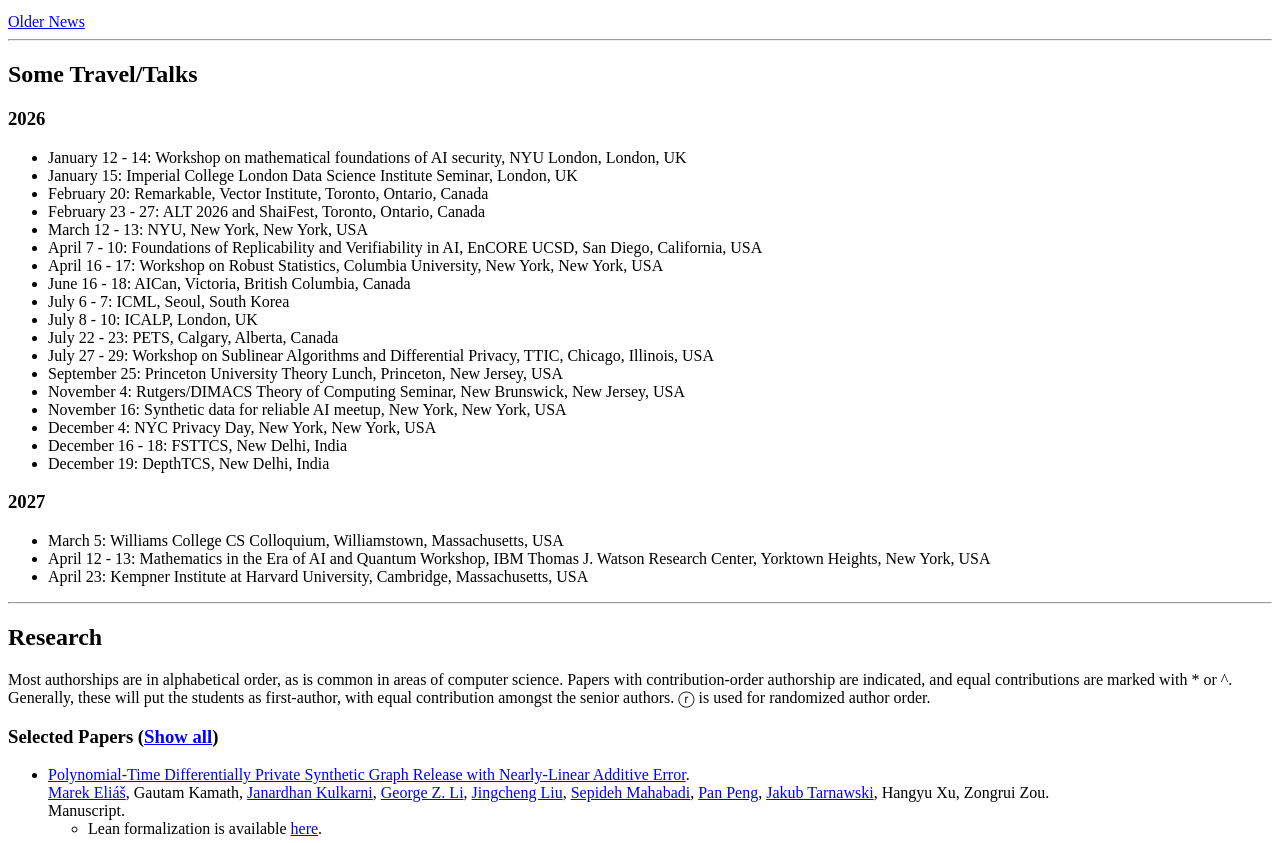
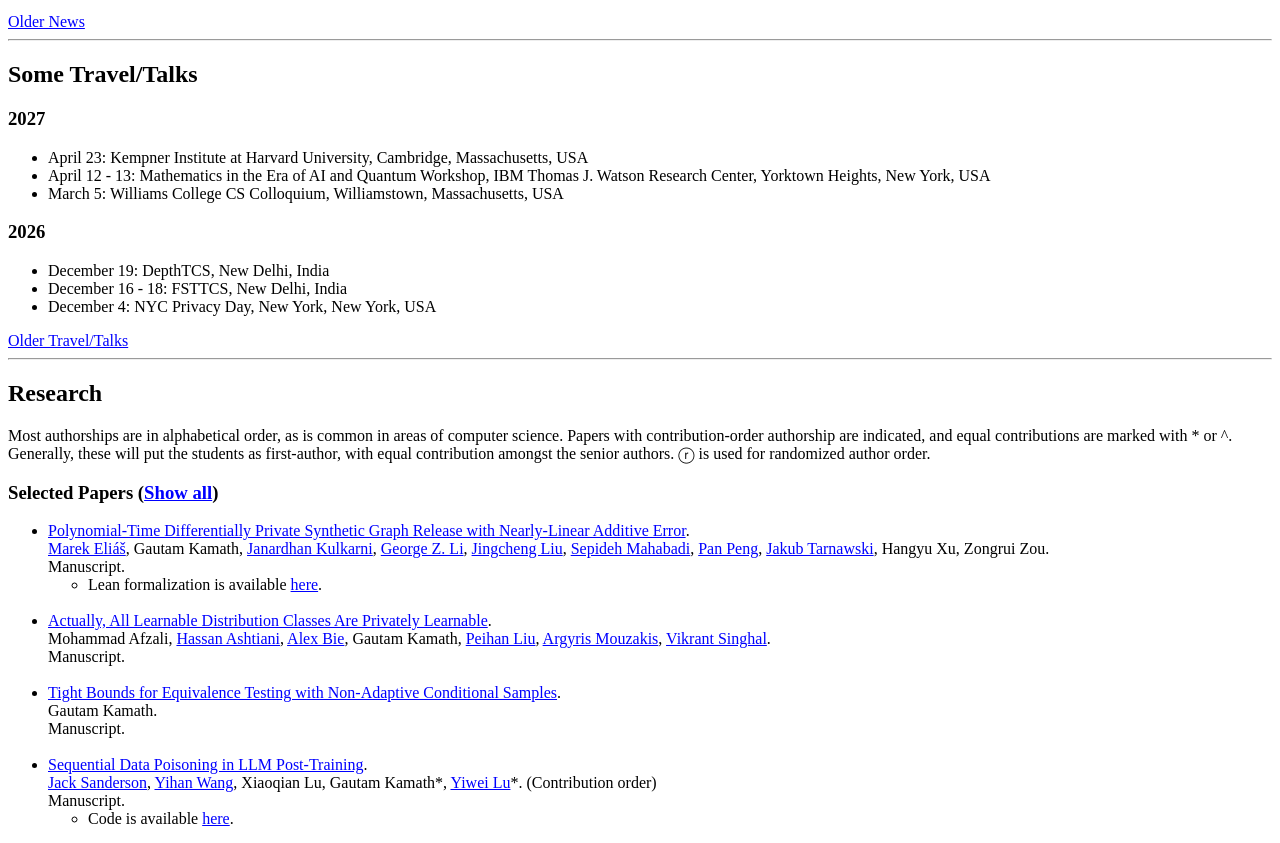
Before and after one commit to hoonose/hoonose.github.io, a plain HTML site: page index.html in a window 1280 px wide. Shown: the part 1121-1964 px from the top of the page. Drawn offline with Linux system fonts and the light colour scheme.

Commit message:
Archive older travel and list events in reverse chronological order

```diff
--- a/index.html
+++ b/index.html
@@ -135,33 +135,19 @@ At Cornell, I was incredibly lucky to have the opportunity to work with <a href=
 <hr>
 
 <h2>Some Travel/Talks</h2>
+<h3>2027</h3>
+  <ul>
+    <li>April 23: Kempner Institute at Harvard University, Cambridge, Massachusetts, USA</li>
+    <li>April 12 - 13: Mathematics in the Era of AI and Quantum Workshop, IBM Thomas J. Watson Research Center, Yorktown Heights, New York, USA</li>
+    <li>March 5: Williams College CS Colloquium, Williamstown, Massachusetts, USA</li>
+  </ul>
 <h3>2026</h3>
   <ul>
-    <li>January 12 - 14: Workshop on mathematical foundations of AI security, NYU London, London, UK</li>
-    <li>January 15: Imperial College London Data Science Institute Seminar, London, UK</li>
-    <li>February 20: Remarkable, Vector Institute, Toronto, Ontario, Canada</li>
-    <li>February 23 - 27: ALT 2026 and ShaiFest, Toronto, Ontario, Canada</li>
-    <li>March 12 - 13: NYU, New York, New York, USA</li>
-    <li>April 7 - 10: Foundations of Replicability and Verifiability in AI, EnCORE UCSD, San Diego, California, USA</li>
-    <li>April 16 - 17: Workshop on Robust Statistics, Columbia University, New York, New York, USA</li>
-    <li>June 16 - 18: AICan, Victoria, British Columbia, Canada</li>
-    <li>July 6 - 7: ICML, Seoul, South Korea</li>
-    <li>July 8 - 10: ICALP, London, UK</li>
-    <li>July 22 - 23: PETS, Calgary, Alberta, Canada</li>
-    <li>July 27 - 29: Workshop on Sublinear Algorithms and Differential Privacy, TTIC, Chicago, Illinois, USA</li>
-    <li>September 25: Princeton University Theory Lunch, Princeton, New Jersey, USA</li>
-    <li>November 4: Rutgers/DIMACS Theory of Computing Seminar, New Brunswick, New Jersey, USA</li>
-    <li>November 16: Synthetic data for reliable AI meetup, New York, New York, USA</li>
+    <li>December 19: DepthTCS, New Delhi, India</li>
+    <li>December 16 - 18: FSTTCS, New Delhi, India</li>
     <li>December 4: NYC Privacy Day, New York, New York, USA</li>
-    <li>December 16 - 18: FSTTCS, New Delhi, India</li>
-    <li>December 19: DepthTCS, New Delhi, India</li>
-</ul>
-<h3>2027</h3>
-  <ul>
-    <li>March 5: Williams College CS Colloquium, Williamstown, Massachusetts, USA</li>
-    <li>April 12 - 13: Mathematics in the Era of AI and Quantum Workshop, IBM Thomas J. Watson Research Center, Yorktown Heights, New York, USA</li>
-    <li>April 23: Kempner Institute at Harvard University, Cambridge, Massachusetts, USA</li>
   </ul>
+<a href="travel.html">Older Travel/Talks</a>
 <hr>
 
 
```
Also changed, not shown: travel.html (added, +25 -0 lines).
